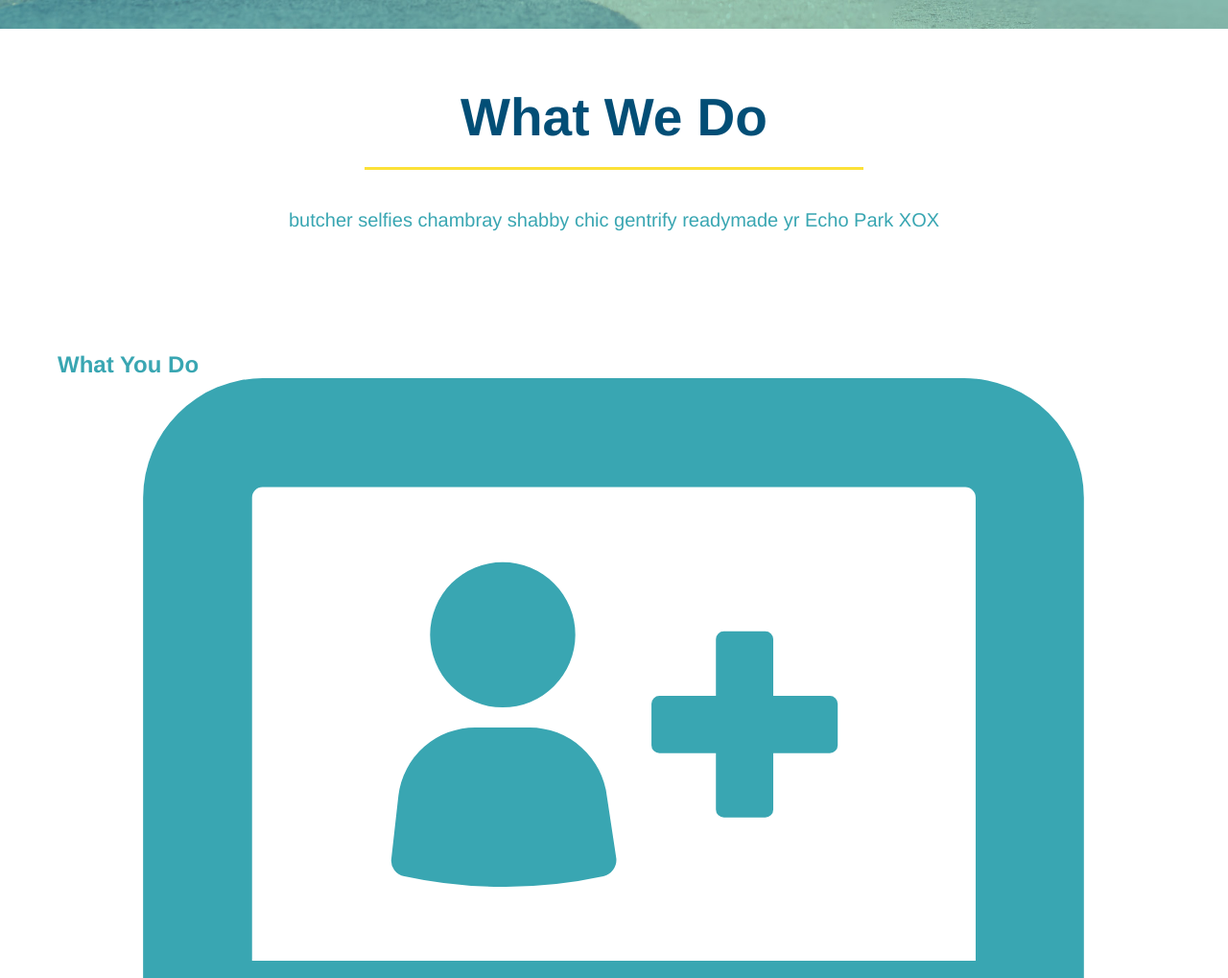
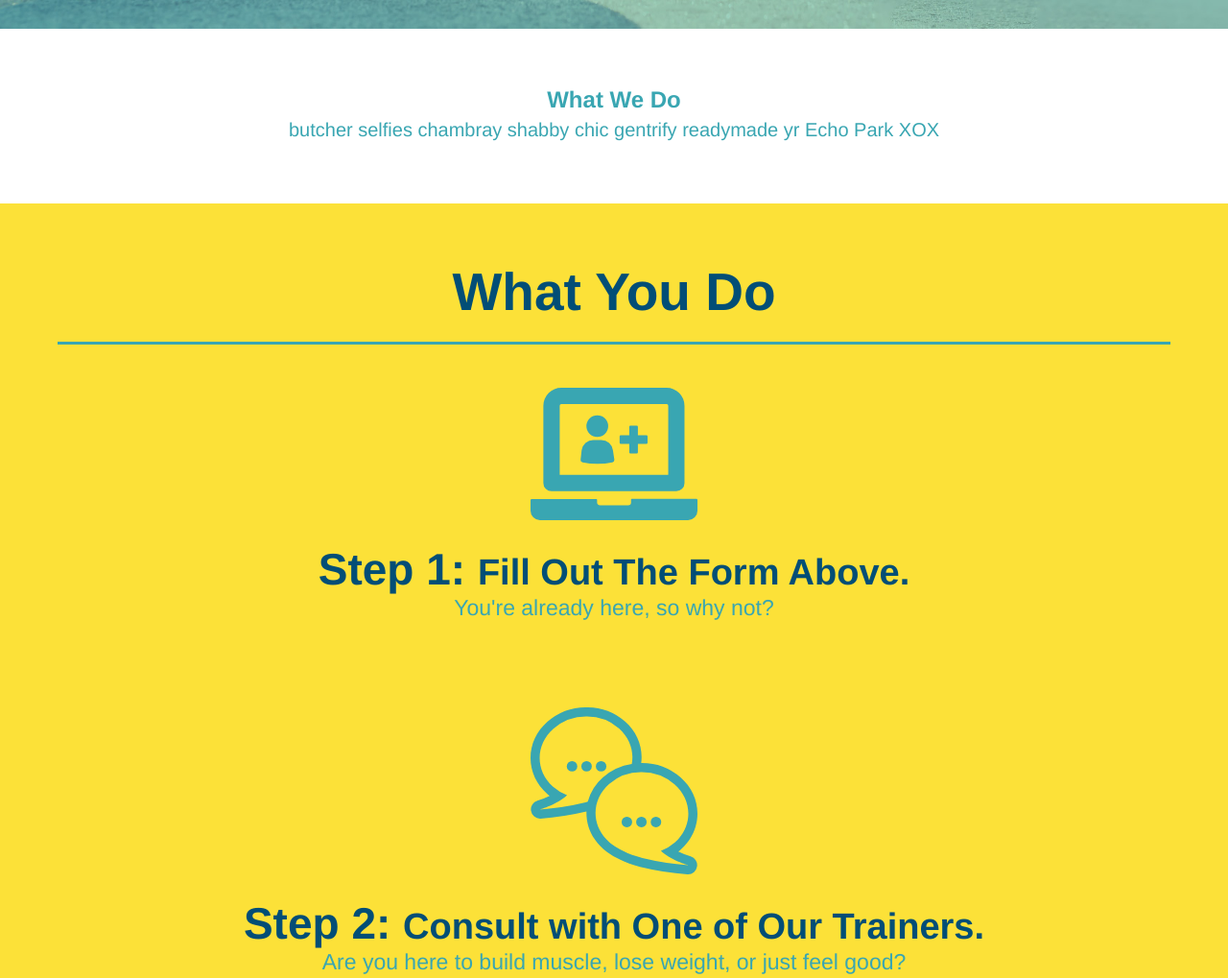
Before and after one commit to lnd4812/run-buddy, a plain HTML site: page index.html in a window 1280 px wide. Shown: the part 652-1671 px from the top of the page at 96% size. Drawn offline with Linux system fonts and the light colour scheme.

Commit message:
style what you do section

```diff
--- a/assets/css/style.css
+++ b/assets/css/style.css
@@ -122,14 +122,25 @@ button {
     text-align: center;
 }
 
-.intro h2 {
-    display: inline-block;
+.steps{
+    text-align: center;
+    background-color: #fce138;
+}
+
+.section-title {
     font-size: 55px;
     color: #024e76;
     margin-bottom: 35px;
     padding: 0 100px 20px 100px;
     border-bottom: 3px solid;
+}
+
+.primary-border {
     border-color: #fce138;
+}
+
+.secondary-border {
+    border-color: #39a6b2;
 }
 
 .intro p {
@@ -139,3 +150,27 @@ button {
     font-size: 20px;
     margin: 0 auto;
 }
+
+.steps div {
+    margin-bottom: 80px;
+}
+
+.steps img {
+    width: 15%;
+    margin: 10px 0;
+}
+
+.steps h3 {
+    color: #024e76;
+    font-size: 46px;
+    margin-top: 10px;
+}
+
+.steps p {
+    color: #39a6b2;
+    font-size: 23px;
+}
+
+.steps span {
+    font-size: 38px;
+}
--- a/index.html
+++ b/index.html
@@ -67,36 +67,36 @@
 
         <!--"what we do" section-->
         <section id="what-we-do" class="intro">
-            <h2>What We Do</h2>
+            <h2 classs="section-title primary-border">What We Do</h2>
             <p>
                 butcher selfies chambray shabby chic gentrify readymade yr Echo Park XOX
             </p>
         </section>
 
         <!--"what you do" section-->
-        <section id="what-you-do">
-            <h2>What You Do</h2>
+        <section id="what-you-do" class="steps">
+            <h2 class="section-title secondary-border">What You Do</h2>
             <div>
                 <img src="./assets/images/step-1.svg" alt="" />
-                <h3>Step 1: Fill Out The Form Above.</h3>
+                <h3>Step 1: <span>Fill Out The Form Above.</span></h3>
                 <p>You're already here, so why not?</p>
             </div>
 
             <div>
                 <img src="./assets/images/step-2.svg" alt="" />
-                <h3>Step 2: Consult with One of Our Trainers.</h3>
+                <h3>Step 2: <span>Consult with One of Our Trainers.</span></h3>
                 <p>Are you here to build muscle, lose weight, or just feel good?</p>
             </div>
 
             <div>
                 <img src="./assets/images/step-3.svg" alt="" />
-                <h3>Step 3: Get Running.</h3>
+                <h3>Step 3:<span>Get Running.</span></h3>
                 <p>Hit the ground running (literally) once your trainer lays out your plan.</p>
             </div>
 
             <div>
                 <img src="./assets/images/step-4.svg" alt="" />
-                <h3>Step 4: See Results.</h3>
+                <h3>Step 4: <span>See Results.</span></h3>
                 <p>Bi-weekly check-ins with your trainer will keep you focused.</p>
             </div>
         </section>
```
